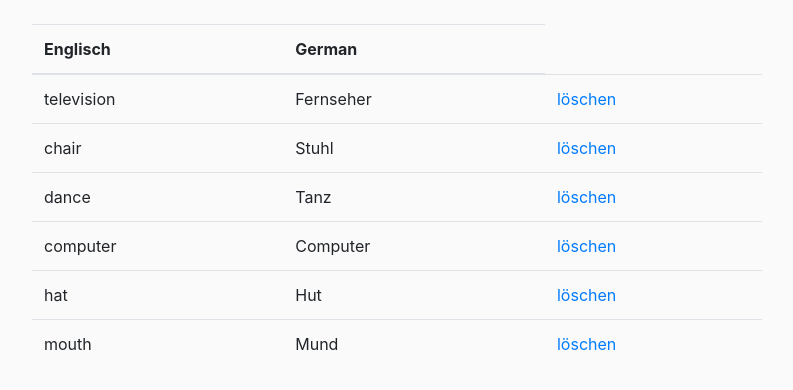
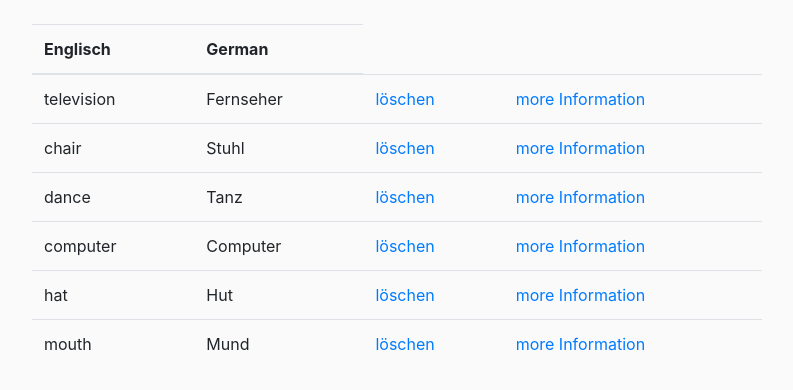
Before and after one commit to stweidenauer/flask_app, a Flask app: page /allwords in a window 1280 px wide. Shown: the part 56-446 px from the top of the page, without its empty margins (53-846 px from the left). Run offline with Flask 2, Linux system fonts and the light colour scheme; data comes from the database, SQL or seed files in the repository; both versions use the stored data as it was after the commit; some libraries are stand-ins or nearby versions.

Commit message:
# 22 link to leo.org added

```diff
--- a/app/forms.py
+++ b/app/forms.py
@@ -2,6 +2,7 @@ from flask_wtf import FlaskForm
 from wtforms import StringField, PasswordField, SubmitField
 from wtforms.validators import DataRequired, Length, Email, EqualTo, ValidationError
 from app.models import User, Dictionary
+
 
 
 class LoginForm(FlaskForm):
--- a/app/templates/allwords.html
+++ b/app/templates/allwords.html
@@ -16,6 +16,7 @@
         <td>{{word.engl}}</td>
         <td>{{word.german}}</td>
         <td><a href="{{url_for('delete_word', word=word.engl)}}">löschen</a></td>
+        <td> <a href="{{ 'https://dict.leo.org/englisch-deutsch/' + word.engl }}">more Information</a></td>
     </tr>
     {% endfor %}
     </tbody>
```
Also changed, not shown: app/site.db.
